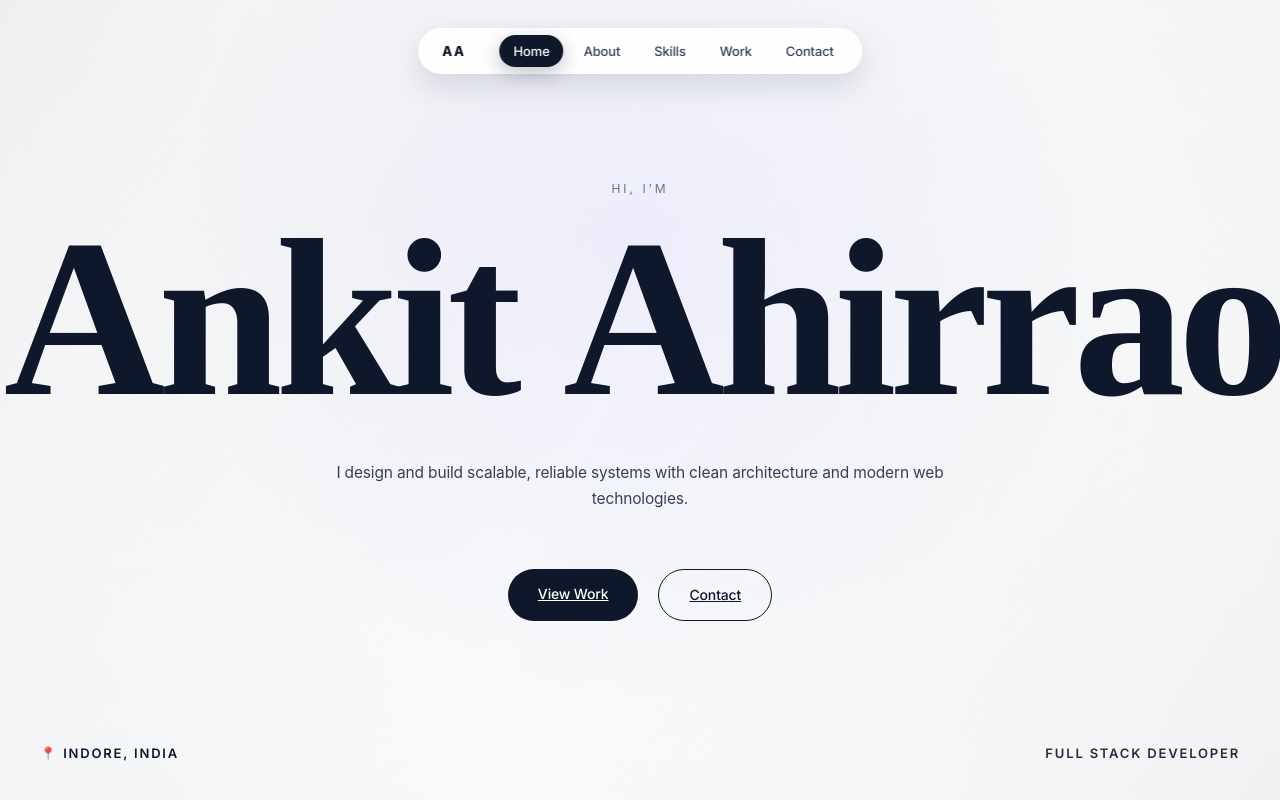
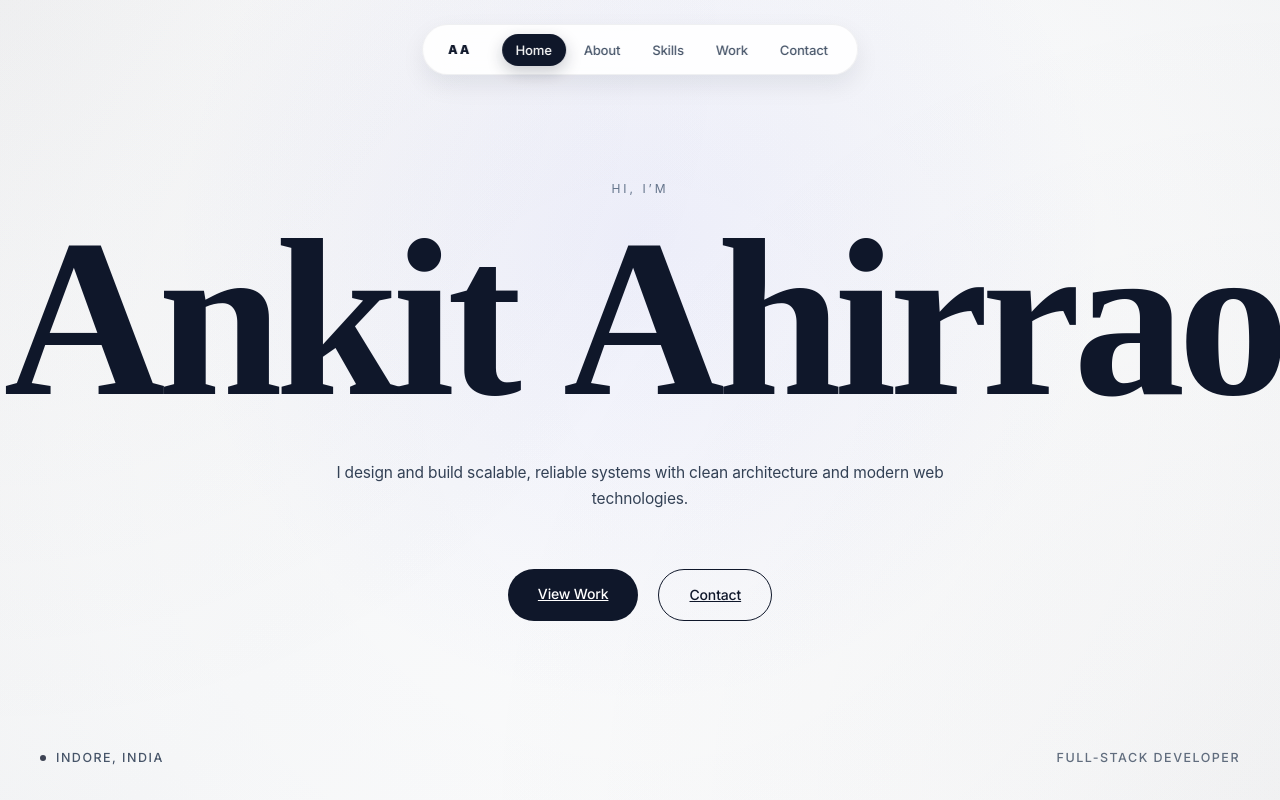
Before and after one commit to Ankit-Ahirrao/my-portfolio, a React (Vite) app: page / in a window 1280 px wide. Shown: the top 800 px of the page. Built offline with nearby package versions, Linux system fonts and the light colour scheme; a web font is replaced by a local one.

Commit message:
implement a footer section

```diff
--- a/src/App.jsx
+++ b/src/App.jsx
@@ -4,6 +4,7 @@ import Skills from "./components/Skills"
 import BackgroundParticles from "./components/BackgroundParticles"
 import Story from "./components/Story"
 import Experience from "./components/Experience"
+import Footer from "./components/Footer"
 
 export default function App() {
   return (
@@ -14,6 +15,7 @@ export default function App() {
       <Skills />
       <Story />
       <Experience />
+      <Footer />
     </>
   )
 }
--- /dev/null
+++ b/src/components/Footer.jsx
@@ -0,0 +1,98 @@
+import "../styles/footer.css"
+
+export default function Footer() {
+  return (
+    <footer className="footer">
+
+      {/* TOP CTA */}
+      <section className="footer-cta">
+  <div className="footer-cta-inner">
+
+    <div className="footer-cta-text">
+      <h2>
+        Let’s build <br />
+        <span>something that lasts.</span>
+      </h2>
+
+      <p>
+        Thoughtful engineering, clean architecture, and systems
+        designed to grow with your product.
+      </p>
+    </div>
+
+    <div className="footer-visual">
+      <div className="soft-orb" />
+    </div>
+
+  </div>
+</section>
+
+
+      {/* MAIN FOOTER */}
+      <section className="footer-main">
+        <div className="footer-main-inner">
+
+          {/* BRAND */}
+          <div className="footer-brand">
+            <h3>ANKIT</h3>
+            <p>
+              Building scalable systems and thoughtful digital experiences.
+              Turning ideas into reliable products with clean architecture
+              and strong fundamentals.
+            </p>
+          </div>
+
+          {/* LINKS */}
+          <div className="footer-columns">
+
+            <div>
+              <h4>General</h4>
+              <a href="#home">Home</a>
+              <a href="#blogs">Blogs</a>
+              <a href="#projects">Projects</a>
+            </div>
+
+            <div>
+              <h4>About</h4>
+              <a href="#about">About Me</a>
+              <a href="#skills">Skills</a>
+              <a href="#experience">Experience</a>
+            </div>
+
+            <div>
+              <h4>Connect</h4>
+              <a href="mailto:ahirraoankit5@gmail.com">Email</a>
+              <a
+                href="https://in.linkedin.com/in/ankit-ahirrao"
+                target="_blank"
+                rel="noreferrer"
+              >
+                LinkedIn
+              </a>
+              <a
+                href="https://github.com/Ankit-Ahirrao"
+                target="_blank"
+                rel="noreferrer"
+              >
+                GitHub
+              </a>
+            </div>
+
+            <div>
+              <h4>Legal</h4>
+              <span>Privacy Policy</span>
+              <span>Terms & Conditions</span>
+            </div>
+
+          </div>
+
+        </div>
+
+        <div className="footer-bottom">
+          © {new Date().getFullYear()} Ankit Ahirrao. All rights reserved.
+        </div>
+      </section>
+
+    </footer>
+  )
+}
--- a/src/components/HeroMeta.jsx
+++ b/src/components/HeroMeta.jsx
@@ -4,11 +4,12 @@ export default function HeroMeta() {
   return (
     <>
       <div className="meta meta-left">
-        📍 Indore, India
+        <span className="meta-dot" />
+        Indore, India
       </div>
 
       <div className="meta meta-right">
-        Full Stack Developer
+        Full-Stack Developer
       </div>
     </>
   )
--- a/src/components/Navbar.jsx
+++ b/src/components/Navbar.jsx
@@ -3,16 +3,26 @@ import "../styles/navbar.css"
 export default function Navbar() {
   return (
     <nav className="navbar">
-      <div className="nav-left">
-        <span className="nav-brand">AA</span>
-      </div>
+      {/* Brand / Initials */}
+      <span className="nav-brand">AA</span>
 
+      {/* Navigation Links */}
       <ul className="nav-links">
-        <li><a href="#home" className="active">Home</a></li>
-        <li><a href="#about">About</a></li>
-        <li><a href="#skills">Skills</a></li>
-        <li><a href="#projects">Work</a></li>
-        <li><a href="#contact">Contact</a></li>
+        <li>
+          <a href="#home" className="active">Home</a>
+        </li>
+        <li>
+          <a href="#about">About</a>
+        </li>
+        <li>
+          <a href="#skills">Skills</a>
+        </li>
+        <li>
+          <a href="#projects">Work</a>
+        </li>
+        <li>
+          <a href="#contact">Contact</a>
+        </li>
       </ul>
     </nav>
   )
--- /dev/null
+++ b/src/styles/footer.css
@@ -0,0 +1,182 @@
+.footer {
+  background: #ffffff;
+  color: #0f172a;
+}
+
+/* =====================
+   TOP CTA
+   ===================== */
+
+.footer-cta {
+  padding: 120px 0 100px;
+}
+
+.footer-cta-inner {
+  max-width: 1200px;
+  margin: 0 auto;
+  padding: 0 24px;
+
+  display: flex;
+  align-items: center;
+  justify-content: space-between;
+  gap: 72px;
+}
+
+.footer-cta-text h2 {
+  font-size: clamp(2.8rem, 5.5vw, 4.2rem);
+  font-weight: 900;
+  line-height: 1.08;
+  letter-spacing: -0.02em;
+}
+
+.footer-cta-text span {
+  color: #64748b;
+}
+
+.footer-cta-text p {
+  margin-top: 20px;
+  font-size: 16px;
+  line-height: 1.7;
+  color: #475569;
+  max-width: 520px;
+}
+
+/* SOFT ORB (CALMER) */
+.footer-orb {
+  width: 200px;
+  height: 200px;
+  border-radius: 50%;
+
+  background:
+    radial-gradient(
+      circle at 30% 30%,
+      rgba(125, 211, 252, 0.6),
+      transparent 60%
+    ),
+    radial-gradient(
+      circle at 70% 70%,
+      rgba(192, 132, 252, 0.6),
+      transparent 60%
+    );
+
+  filter: blur(22px);
+  opacity: 0.9;
+}
+
+/* =====================
+   MAIN FOOTER
+   ===================== */
+
+.footer-main {
+  padding-bottom: 48px;
+}
+
+.footer-main-inner {
+  max-width: 1200px;
+  margin: 0 auto;
+  padding: 52px 28px;
+
+  background: #ffffff;
+  border-radius: 26px;
+  border: 1px solid rgba(15, 23, 42, 0.06);
+
+  display: grid;
+  grid-template-columns: 1.3fr 2.7fr;
+  gap: 72px;
+}
+
+/* BRAND */
+.footer-brand h3 {
+  font-size: 24px;
+  font-weight: 900;
+  margin-bottom: 12px;
+}
+
+.footer-brand p {
+  font-size: 15px;
+  line-height: 1.65;
+  color: #475569;
+  max-width: 360px;
+}
+
+/* COLUMNS */
+.footer-columns {
+  display: grid;
+  grid-template-columns: repeat(4, 1fr);
+  gap: 36px;
+}
+
+.footer-columns h4 {
+  font-size: 12px;
+  letter-spacing: 0.22em;
+  text-transform: uppercase;
+  color: #94a3b8;
+  margin-bottom: 16px;
+}
+
+.footer-columns a,
+.footer-columns span {
+  display: block;
+  font-size: 14.5px;
+  color: #0f172a;
+  text-decoration: none;
+  margin-bottom: 9px;
+  transition: opacity 0.2s ease;
+}
+
+.footer-columns a:hover {
+  opacity: 0.55;
+}
+
+/* BOTTOM */
+.footer-bottom {
+  margin-top: 26px;
+  text-align: center;
+  font-size: 13px;
+  color: #64748b;
+}
+
+/* =====================
+   RESPONSIVE
+   ===================== */
+
+@media (max-width: 900px) {
+  .footer-cta-inner {
+    flex-direction: column;
+    text-align: center;
+    gap: 56px;
+  }
+
+  .footer-cta-text p {
+    margin-left: auto;
+    margin-right: auto;
+  }
+
+  .footer-main-inner {
+    grid-template-columns: 1fr;
+    gap: 48px;
+  }
+
+  .footer-columns {
+    grid-template-columns: repeat(2, 1fr);
+    gap: 32px;
+  }
+
+  .footer-brand {
+    text-align: center;
+  }
+
+  .footer-brand p {
+    margin: 0 auto;
+  }
+}
+
+@media (max-width: 480px) {
+  .footer-cta {
+    padding: 100px 0 80px;
+  }
+
+  .footer-cta-text h2 {
+    font-size: 2.4rem;
+  }
+}
--- a/src/styles/heroMeta.css
+++ b/src/styles/heroMeta.css
@@ -1,26 +1,37 @@
 .meta {
   position: fixed;
-  bottom: 36px;
+  bottom: 32px; /* slightly tighter */
   font-family: "Inter", system-ui, sans-serif;
-  font-size: 13px;
-  font-weight: 600;
-  letter-spacing: 0.14em; /* slightly tighter, matches hero */
+  font-size: 12.5px;
+  font-weight: 500; /* lighter = more premium */
+  letter-spacing: 0.12em;
   text-transform: uppercase;
-  color: #0f172a;
+  color: #475569; /* softer than pure dark */
   z-index: 20;
+
+  display: flex;
+  align-items: center;
 }
 
+/* LEFT */
 .meta-left {
   left: 40px;
-  display: flex;
-  align-items: center;
-  gap: 8px;
+  gap: 10px;
 }
 
+/* Location dot (replaces emoji) */
+.meta-dot {
+  width: 6px;
+  height: 6px;
+  border-radius: 50%;
+  background: #0f172a;
+  opacity: 0.8;
+}
+
+/* RIGHT */
 .meta-right {
   right: 40px;
-  text-align: right;
-  opacity: 0.9;
+  opacity: 0.85;
 }
 
 /* =====================
@@ -31,7 +42,7 @@
 @media (max-width: 768px) {
   .meta {
     font-size: 12px;
-    bottom: 24px;
+    bottom: 22px;
   }
 
   .meta-left {
@@ -46,6 +57,6 @@
 /* Mobile phones */
 @media (max-width: 480px) {
   .meta {
-    display: none; /* hide on small screens */
+    display: none;
   }
 }
--- a/src/styles/navbar.css
+++ b/src/styles/navbar.css
@@ -1,51 +1,60 @@
 .navbar {
   position: fixed;
-  top: 28px;
+  top: 24px;
   left: 50%;
   transform: translateX(-50%);
+
   display: flex;
   align-items: center;
-  gap: 24px;
+  gap: 20px;
 
-  padding: 10px 14px;
+  padding: 10px 16px;
   border-radius: 999px;
 
-  background: rgba(255, 255, 255, 0.9);
-  backdrop-filter: blur(14px);
-  box-shadow: 0 12px 30px rgba(15, 23, 42, 0.12);
+  background: rgba(255, 255, 255, 0.88);
+  backdrop-filter: blur(16px);
+
+  box-shadow:
+    0 10px 24px rgba(15, 23, 42, 0.08),
+    inset 0 0 0 1px rgba(15, 23, 42, 0.06);
 
   z-index: 100;
 }
 
-/* Brand (optional initials) */
+/* Brand / Initials */
 .nav-brand {
-  font-size: 13px;
-  font-weight: 800;
-  letter-spacing: 0.12em;
+  font-size: 12px;
+  font-weight: 900;
+  letter-spacing: 0.18em;
   color: #0f172a;
   padding: 6px 10px;
+  white-space: nowrap;
 }
 
-/* Links */
+/* Links container */
 .nav-links {
   display: flex;
-  gap: 6px;
+  gap: 4px;
   list-style: none;
   margin: 0;
   padding: 0;
 }
 
+/* Links */
 .nav-links a {
   font-family: "Inter", system-ui, sans-serif;
   font-size: 13px;
   font-weight: 500;
-  color: #334155;
+  color: #475569;
 
   padding: 8px 14px;
   border-radius: 999px;
   text-decoration: none;
 
-  transition: all 0.25s ease;
+  transition:
+    background 0.25s ease,
+    color 0.25s ease,
+    box-shadow 0.25s ease;
 }
 
 /* Hover */
@@ -54,9 +63,43 @@
   color: #0f172a;
 }
 
-/* Active (Home highlighted) */
+/* Active (current section) */
 .nav-links .active {
   background: #0f172a;
   color: #ffffff;
-  box-shadow: 0 6px 18px rgba(15, 23, 42, 0.25);
+
+  box-shadow:
+    0 6px 16px rgba(15, 23, 42, 0.22);
 }
+
+/* =====================
+   RESPONSIVE
+   ===================== */
+
+@media (max-width: 768px) {
+  .navbar {
+    top: 16px;
+    padding: 8px 14px;
+  }
+
+  .nav-links a {
+    font-size: 12.5px;
+    padding: 7px 12px;
+  }
+
+  .nav-brand {
+    display: none; /* cleaner mobile */
+  }
+}
+
+@media (max-width: 480px) {
+  .navbar {
+    max-width: calc(100vw - 24px);
+    overflow-x: auto;
+    scrollbar-width: none;
+  }
+
+  .navbar::-webkit-scrollbar {
+    display: none;
+  }
+}
```
